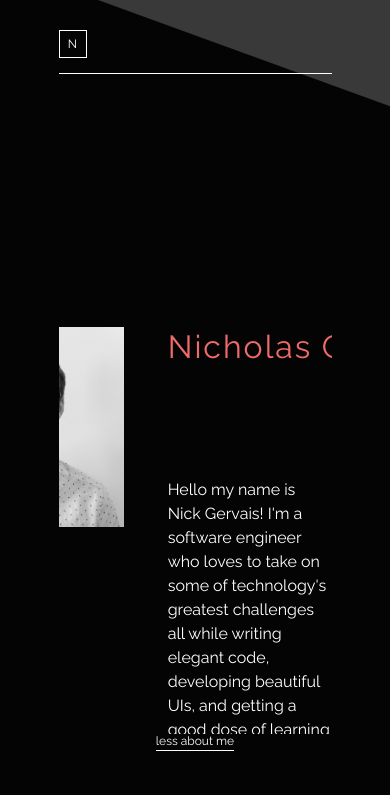
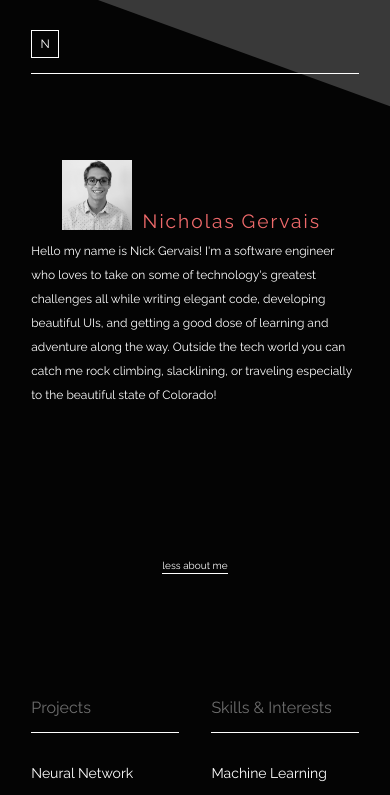
Before and after one commit to NickGervais/portfolio_website, a plain HTML site: page index.html in a window 390 px wide. Both pictures are taken after a click on the element "more about me". Shown: the top 795 px of the page. Drawn offline with nearby package versions, Linux system fonts and the light colour scheme.

Commit message:
add responsive design

```diff
--- a/scripts/landing_action.js
+++ b/scripts/landing_action.js
@@ -12,11 +12,10 @@ let landing_action = function(){
         $("#my-name").addClass("my-name-action");
         $("#me").addClass("me-action");
         $("#about-me").addClass("about-me-action");
-        $("#landing-cta span").text("less about me")
+        $("#landing-cta span").text("less about me");
     }
 
 };
-
 $("#landing-cta span").on('click', function(){
     landing_action();
 });
--- a/styles/main.css
+++ b/styles/main.css
@@ -55,9 +55,11 @@ header nav a {
 
 #landing {
     margin-top: 15vh;
-    padding: 15vh 0 15vh 0;
+    padding: 18vh 0 18vh 0;
     position: relative;
     overflow: hidden;
+    max-height: 4em;
+    transition: all 200ms ease-in-out;
 }
 
 #me {
@@ -67,6 +69,7 @@ header nav a {
     min-width: 200px;
     background-image: url(../media/me.jpg);
     background-size: cover;
+    background-position: center;
     margin-right: 30px;
     opacity: 0;
     transition: 500ms ease-in-out;
@@ -80,8 +83,7 @@ header nav a {
     align-items: flex-start;
     line-height: 40px;
     font-size: 2em;
-    transition: 500ms ease-in-out;
-    transition-delay: 1s;
+    transition: opacity 500ms ease-in-out 1s, font-size 200ms ease-in-out;
 }
 
 #title div {
@@ -113,6 +115,10 @@ header nav a {
     line-height: 24px;
     opacity: 0;
     transition: 500ms ease-in-out;
+}
+
+.display-none {
+    display: none;
 }
 
 #landing-cta {
@@ -148,7 +154,7 @@ header nav a {
 
 .about-me-action {
     transition-delay: 1600ms !important;
-    top: 52% !important;
+    top: 55% !important;
     opacity: 1 !important;
 }
 
@@ -165,15 +171,20 @@ section ul {
     list-style-type: none;
     padding: 0;
     font-size: 16px;
-    line-height: 30px;
 }
+
+section ul li {
+    margin-bottom: 15px;
+    line-height: 20px;
+}
+
 
 section a {
     text-decoration: none;
 }
 
 .half-section {
-    width: 40%;
+    width: 45%;
 }
 
 .section-work {
@@ -196,7 +207,7 @@ section a {
     box-sizing: border-box;
     margin: 10px;
     border: 1px solid var(--white);
-    padding: 20px 40px 20px 40px;
+    padding: 20px 40px;
     text-align: center;
     overflow: hidden;
     transition: 400ms ease-in-out;
@@ -338,6 +349,7 @@ footer {
     display: flex;
     flex-wrap: wrap;
     justify-content: center;
+    text-align: center;
 }
 
 footer a {
@@ -376,3 +388,87 @@ body::after {
     opacity: 0.5;
     z-index: -1;
 }
+
+@media (max-width: 1400px){
+    #about-me {
+        font-size: 12px;
+    }
+}
+
+@media (max-width: 1015px){
+    #title {
+        font-size: 1.5em;
+    }
+    #my-name {
+        font-size: 1.5em;
+    }
+    #me {
+        height: 100px;
+        min-width: 100px;
+        bottom: 50%;
+    }
+    .me-action {
+        right: 60% !important;
+    }
+    #about-me {
+        left: 0;
+    }
+}
+
+@media (max-width: 800px){
+    #title {
+        font-size: 1.2em;
+    }
+    #my-name {
+        font-size: 1.2em;
+    }
+}
+
+@media (max-width: 750px){
+    body {
+        padding: 0 8% 0 8%;
+    }
+    #landing {
+        margin-top: 0;
+        padding: 25vh 0 25vh 0;
+    }
+    #landing-cta {
+        font-size: 10px;
+    }
+    section ul {
+        font-size: 14px;
+    }
+    section h3 {
+        font-size: 16px;
+    }
+
+}
+
+@media (max-width: 550px){
+    #landing {
+        padding: 15vh 0 35vh 0;
+    }
+    #me {
+        height: 70px;
+        min-width: 70px;
+        bottom: 68%;
+    }
+    .about-me-action {
+        top: 34% !important;
+    }
+    .my-name-action {
+        left: 34% !important;
+    }
+    .section-work span .slider p {
+        font-size: 14px;
+    }
+    .section-work span {
+        padding: 10px 20px;
+    }
+    footer a {
+        margin-left: 10px;
+    }
+    footer p:first-child {
+        margin-right: 0;
+    }
+}
```
